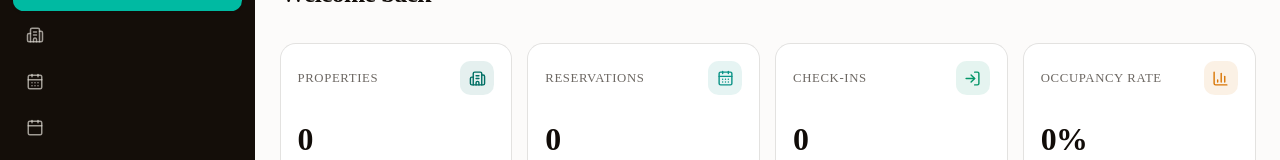
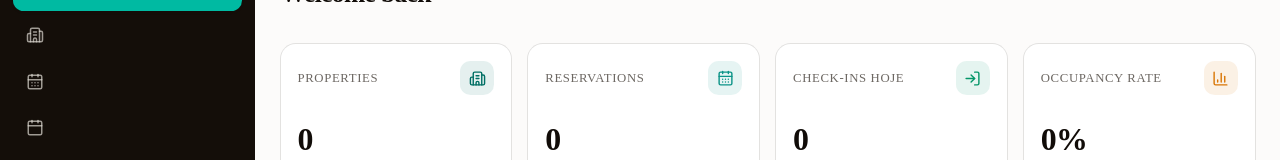
Before and after one commit to openpms-team/OpenPMS, a Next.js app: page / in a window 1280 px wide. Shown: the part 134-294 px from the top of the page. Built offline with nearby package versions, Linux system fonts and the light colour scheme; no server answers; the database is empty.

Commit message:
fix: rename dashboard card to 'Check-ins Hoje' for clarity

```diff
--- a/src/app/(dashboard)/page.tsx
+++ b/src/app/(dashboard)/page.tsx
@@ -86,7 +86,7 @@ export default async function DashboardPage() {
           delay="stagger-2"
         />
         <StatCard
-          title="Check-ins"
+          title="Check-ins Hoje"
           value={stats.checkinsToday}
           icon={LogIn}
           accent="bg-[var(--success)]/10 text-[var(--success)]"
```
